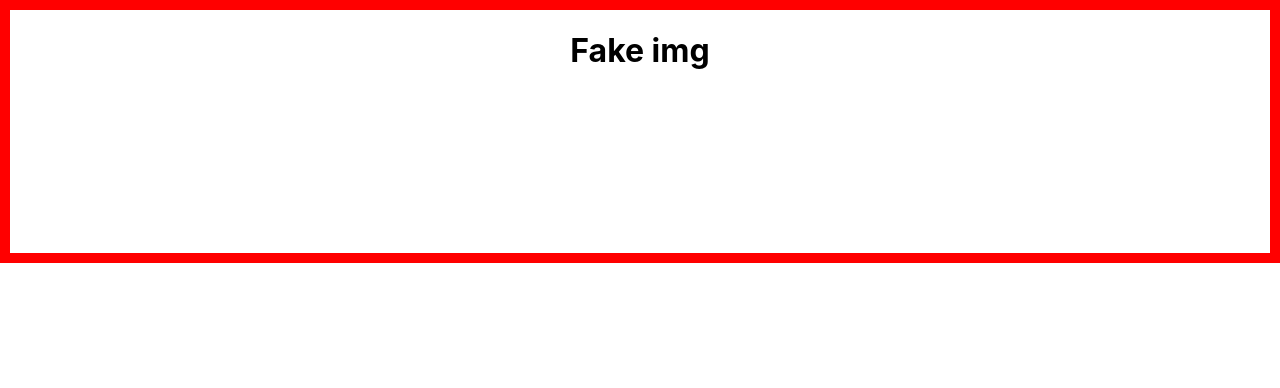
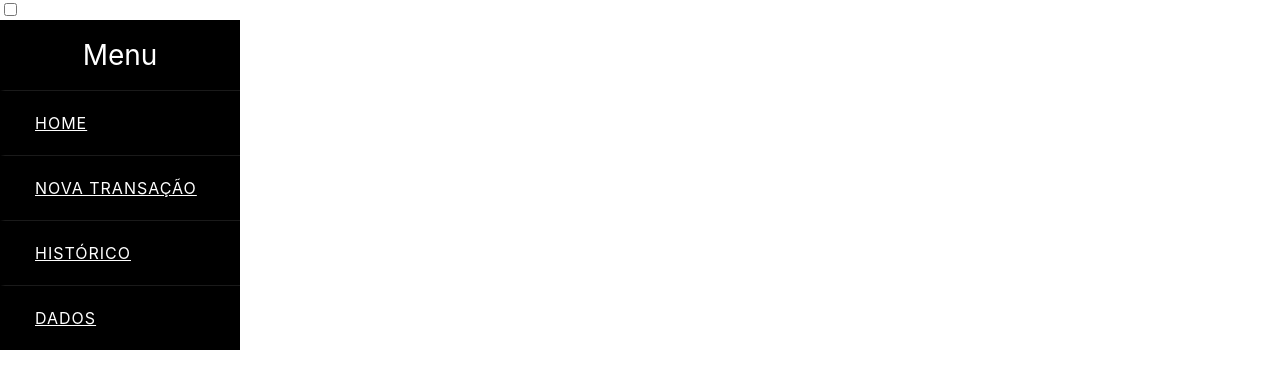
Before and after one commit to alisson-sds/fynansis, a React (Create React App) app: page /Home in a window 1280 px wide. Shown: the top 388 px of the page. Built offline with nearby package versions, Linux system fonts and the light colour scheme.

Commit message:
Iniciando sidebar da home

```diff
--- /dev/null
+++ b/src/Home.css
@@ -0,0 +1,35 @@
+.sidebar {
+    width: 240px;
+    left: -240px;
+    height: 100%;
+    background: black;
+    transition: all .5s ease;
+}
+
+.sidebar header {
+    font-size: 28px;
+    color: white;
+    line-height: 70px;
+    text-align: center;
+    background: black;
+    user-select: none;
+}
+
+.sidebar a {
+    display: block;
+    height: 65px;
+    width: 100%;
+    color: white;
+    line-height: 65px;
+    padding-left: 30px;
+    box-sizing: border-box;
+    border-bottom: 1px solid black;
+    border-top: 1px solid rgba(255, 255, 255, .1);
+    border-left: 5px solid transparent;
+    transition: all .5s ease;
+}
+
+.sidebar a span {
+    letter-spacing: 1px;
+    text-transform: uppercase;
+}
--- a/src/Home.js
+++ b/src/Home.js
@@ -1,10 +1,26 @@
-import './App.css';
+import './Home.css';
 import { Link } from "react-router-dom"
 
 const Home = () => {
     return (
-        <div className="App">
-            <h1 className='homeImage'>Fake img</h1>
+        <div>
+            <input type="checkbox" id="check"></input>
+
+            <div className="sidebar">
+                <header>Menu</header>
+                <a href='#'>
+                    <span>Home</span>
+                </a>
+                <a href='#' class='active'>
+                    <span>Nova Transação</span>
+                </a>
+                <a href='#' class='active'>
+                    <span>Histórico</span>
+                </a>
+                <a href='#' class='active'>
+                    <span>Dados</span>
+                </a>
+            </div>
         </div>
     )
 }
```
